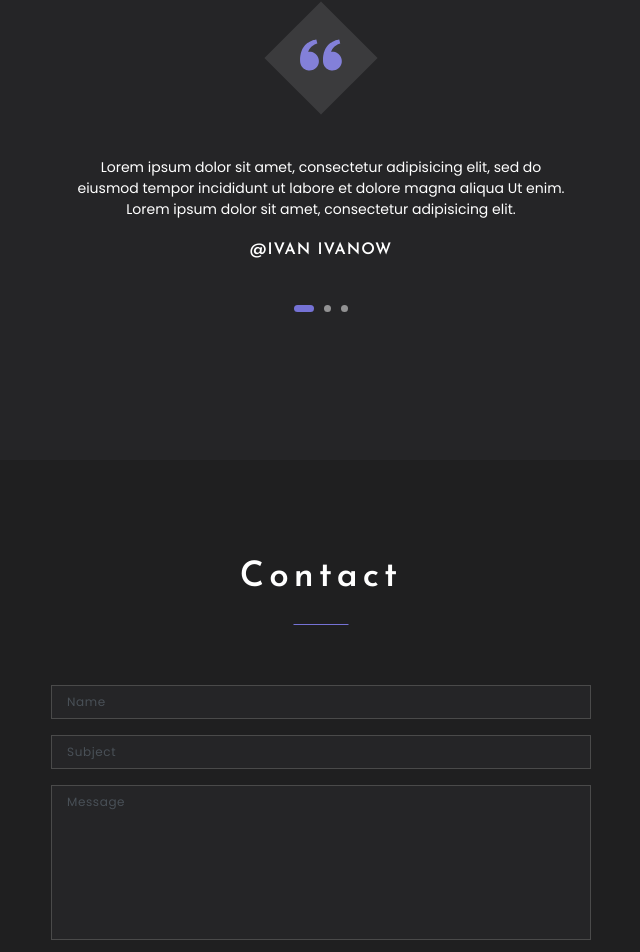
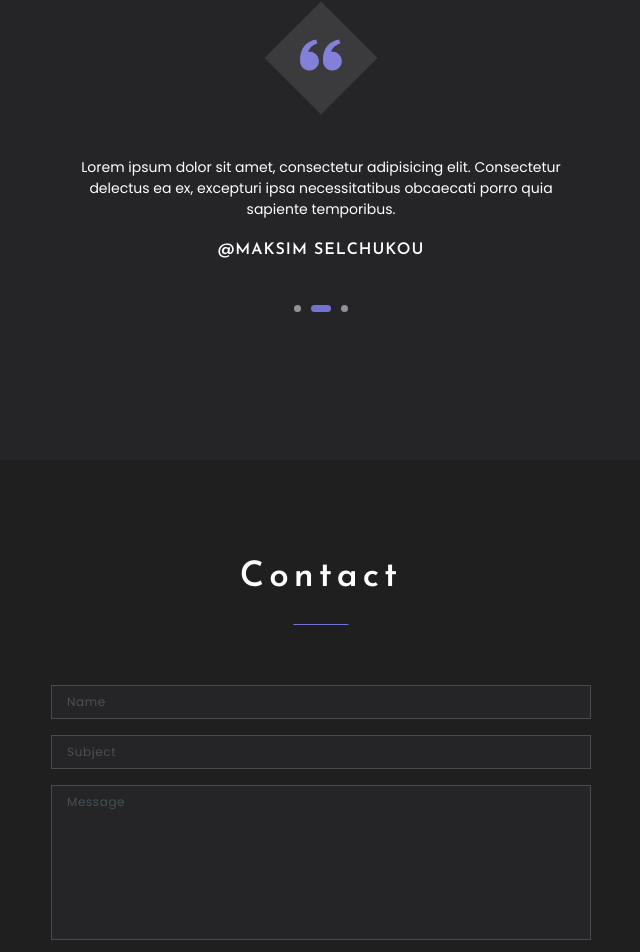
Before and after one commit to MaksimSelchukou/portfolio-1, a React app: page / in a window 1280 px wide. Shown: the part 3401-4353 px from the top of the page, without its empty margins (319-959 px from the left). Built offline with nearby package versions, Linux system fonts and the light colour scheme.

Commit message:
fix:Slider add autoPlay and repeat infinite

```diff
--- a/src/components/slider/Slider.tsx
+++ b/src/components/slider/Slider.tsx
@@ -67,6 +67,9 @@ export const Slider = () => (
     <S.Slider>
 
         <AliceCarousel
+            autoPlay
+            autoPlayInterval={1000}
+            infinite
             mouseTracking
             items={items}
         />
```
